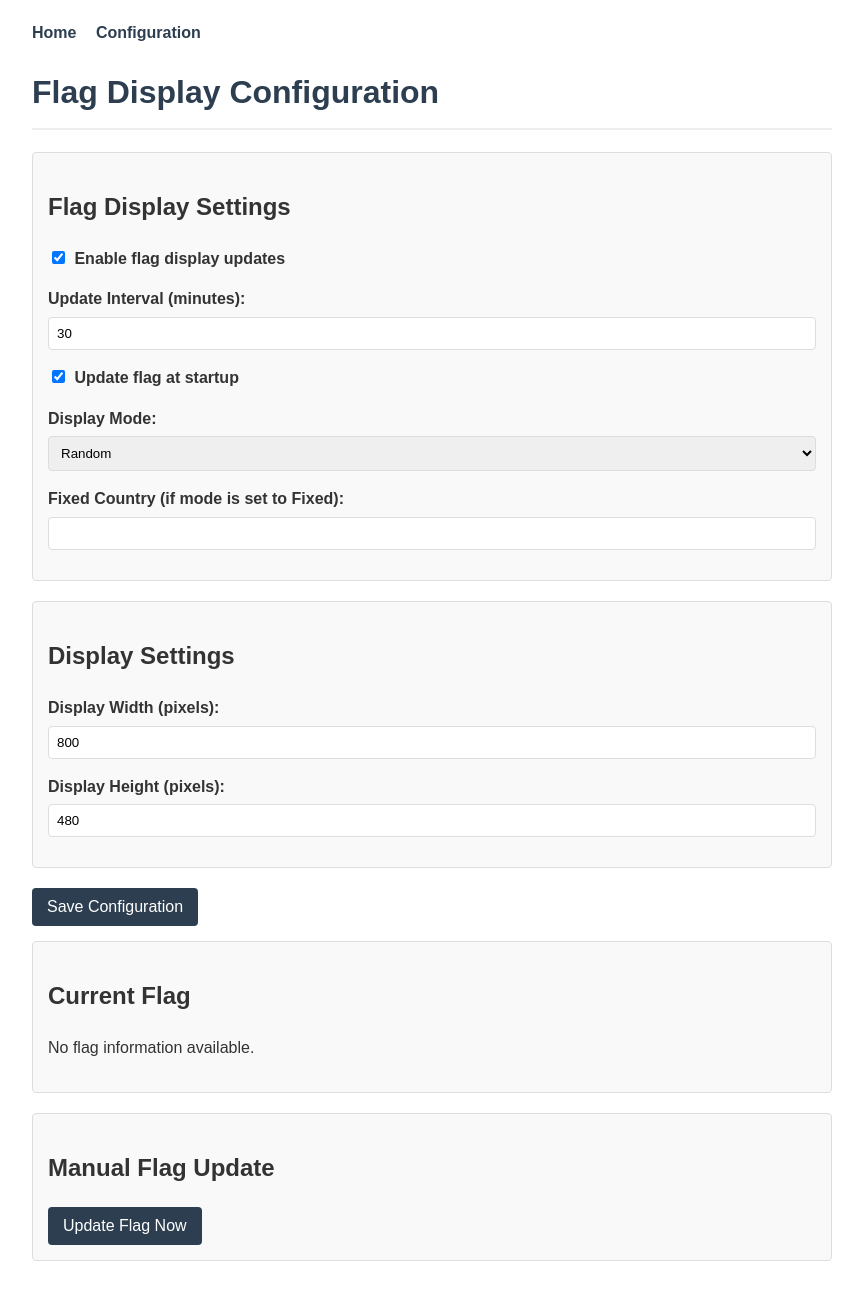
After one commit to CHaerem/Flags, a Flask app: page /config in a window 1280 px wide. The commit adds this page. Shown: the whole page, without its empty margins (208-1071 px from the left). Run offline with Flask 3, Linux system fonts and the light colour scheme.

Commit message:
Add configuration management for flag display settings and implement UI for configuration page

```diff
--- a/app/routes.py
+++ b/app/routes.py
@@ -1,7 +1,16 @@
 import os
 import json
 import subprocess
-from flask import Blueprint, render_template, request, jsonify, make_response, current_app, send_from_directory
+import sys
+from flask import Blueprint, render_template, request, jsonify, make_response, current_app, send_from_directory, redirect, url_for
+
+# Add scripts directory to path so we can import from it
+current_dir = os.path.dirname(os.path.abspath(__file__))
+scripts_dir = os.path.join(os.path.dirname(current_dir), "scripts")
+sys.path.append(scripts_dir)
+
+# Import configuration manager
+from scripts.config_manager import load_config, save_config, update_flag_display_settings
 
 # Create blueprint
 main = Blueprint('main', __name__)
@@ -11,11 +20,82 @@ def index():
     """Render the main page"""
     return render_template('index.html')
 
+@main.route('/config', methods=['GET', 'POST'])
+def config():
+    """Configuration page for flag display settings"""
+    message = None
+    success = False
+
+    # Load the current configuration
+    config = load_config()
+
+    if request.method == 'POST':
+        try:
+            # Update flag display settings
+            flag_settings = {
+                'enabled': 'enabled' in request.form,
+                'update_interval_minutes': int(request.form.get('update_interval', 30)),
+                'update_at_startup': 'update_at_startup' in request.form,
+                'mode': request.form.get('display_mode', 'random'),
+                'fixed_country': request.form.get('fixed_country', '')
+            }
+
+            # Update display settings
+            config['display'] = {
+                'width': int(request.form.get('display_width', 800)),
+                'height': int(request.form.get('display_height', 480))
+            }
+
+            # Update the configuration
+            config['flag_display'] = flag_settings
+            save_config(config)
+
+            message = "Configuration saved successfully!"
+            success = True
+
+            # Reload the configuration to get the updated values
+            config = load_config()
+        except Exception as e:
+            message = f"Error saving configuration: {str(e)}"
+            success = False
+
+    # Render the configuration page with the current settings
+    return render_template('config.html', config=config, message=message, success=success)
+
+@main.route('/update-flag', methods=['POST'])
+def update_flag_now():
+    """Manually trigger a flag update"""
+    try:
+        # Get the base directory path
+        base_dir = os.path.dirname(os.path.dirname(os.path.abspath(__file__)))
+        script = os.path.join(base_dir, "scripts", "main.py")
+
+        # Run the script to update the flag
+        cmd = ["python3", script]
+
+        # If we're on a Raspberry Pi or Linux system, use sudo
+        if os.name != "nt":  # Not Windows
+            cmd = ["sudo", "-u", "chris", "python3", script]
+
+        proc = subprocess.run(cmd, capture_output=True, text=True)
+
+        if proc.returncode != 0:
+            return redirect(url_for('main.config', message=f"Error updating flag: {proc.stderr.strip()}", success=False))
+
+        return redirect(url_for('main.config', message="Flag updated successfully!", success=True))
+    except Exception as e:
+        return redirect(url_for('main.config', message=f"Error updating flag: {str(e)}", success=False))
+
 @main.route('/static/data/flag.json')
 def flag_json():
     """Serve the flag.json data file"""
     try:
-        # Use current_flag.json instead of flag.json
+        # First try the config file
+        config = load_config()
+        if config and 'current_flag' in config and config['current_flag'].get('country'):
+            return jsonify(config['current_flag'])
+
+        # Fallback to current_flag.json for backward compatibility
         current_flag_path = os.path.join(current_app.root_path, '..', 'current_flag.json')
 
         if os.path.exists(current_flag_path):
--- /dev/null
+++ b/app/templates/config.html
@@ -0,0 +1,168 @@
+<!DOCTYPE html>
+<html lang="en">
+<head>
+    <meta charset="UTF-8">
+    <meta name="viewport" content="width=device-width, initial-scale=1.0">
+    <title>Flag Display Configuration</title>
+    <style>
+        body {
+            font-family: Arial, sans-serif;
+            line-height: 1.6;
+            max-width: 800px;
+            margin: 0 auto;
+            padding: 20px;
+            color: #333;
+        }
+        h1 {
+            color: #2c3e50;
+            border-bottom: 2px solid #eee;
+            padding-bottom: 10px;
+        }
+        .form-group {
+            margin-bottom: 15px;
+        }
+        label {
+            display: block;
+            margin-bottom: 5px;
+            font-weight: bold;
+        }
+        input[type="text"],
+        input[type="number"],
+        select {
+            width: 100%;
+            padding: 8px;
+            border: 1px solid #ddd;
+            border-radius: 4px;
+            box-sizing: border-box;
+        }
+        input[type="checkbox"] {
+            margin-right: 5px;
+        }
+        button {
+            background-color: #2c3e50;
+            color: white;
+            padding: 10px 15px;
+            border: none;
+            border-radius: 4px;
+            cursor: pointer;
+            font-size: 16px;
+        }
+        button:hover {
+            background-color: #1a252f;
+        }
+        .card {
+            border: 1px solid #ddd;
+            border-radius: 4px;
+            padding: 15px;
+            margin-bottom: 20px;
+            background-color: #f9f9f9;
+        }
+        .status {
+            margin-top: 20px;
+            padding: 10px;
+            border-radius: 4px;
+        }
+        .success {
+            background-color: #d4edda;
+            color: #155724;
+        }
+        .error {
+            background-color: #f8d7da;
+            color: #721c24;
+        }
+        .nav {
+            margin-bottom: 20px;
+        }
+        .nav a {
+            margin-right: 15px;
+            color: #2c3e50;
+            text-decoration: none;
+            font-weight: bold;
+        }
+        .nav a:hover {
+            text-decoration: underline;
+        }
+    </style>
+</head>
+<body>
+    <div class="nav">
+        <a href="/">Home</a>
+        <a href="/config">Configuration</a>
+    </div>
+
+    <h1>Flag Display Configuration</h1>
+
+    {% if message %}
+    <div class="status {% if success %}success{% else %}error{% endif %}">
+        {{ message }}
+    </div>
+    {% endif %}
+
+    <form method="POST">
+        <div class="card">
+            <h2>Flag Display Settings</h2>
+            <div class="form-group">
+                <label>
+                    <input type="checkbox" name="enabled" {% if config.flag_display.enabled %}checked{% endif %}>
+                    Enable flag display updates
+                </label>
+            </div>
+            <div class="form-group">
+                <label for="update_interval">Update Interval (minutes):</label>
+                <input type="number" id="update_interval" name="update_interval" value="{{ config.flag_display.update_interval_minutes }}" min="1" required>
+            </div>
+            <div class="form-group">
+                <label>
+                    <input type="checkbox" name="update_at_startup" {% if config.flag_display.update_at_startup %}checked{% endif %}>
+                    Update flag at startup
+                </label>
+            </div>
+            <div class="form-group">
+                <label for="display_mode">Display Mode:</label>
+                <select id="display_mode" name="display_mode">
+                    <option value="random" {% if config.flag_display.mode == 'random' %}selected{% endif %}>Random</option>
+                    <option value="fixed" {% if config.flag_display.mode == 'fixed' %}selected{% endif %}>Fixed Country</option>
+                </select>
+            </div>
+            <div class="form-group">
+                <label for="fixed_country">Fixed Country (if mode is set to Fixed):</label>
+                <input type="text" id="fixed_country" name="fixed_country" value="{{ config.flag_display.fixed_country }}">
+            </div>
+        </div>
+
+        <div class="card">
+            <h2>Display Settings</h2>
+            <div class="form-group">
+                <label for="display_width">Display Width (pixels):</label>
+                <input type="number" id="display_width" name="display_width" value="{{ config.display.width }}" min="1" required>
+            </div>
+            <div class="form-group">
+                <label for="display_height">Display Height (pixels):</label>
+                <input type="number" id="display_height" name="display_height" value="{{ config.display.height }}" min="1" required>
+            </div>
+        </div>
+
+        <div class="form-group">
+            <button type="submit">Save Configuration</button>
+        </div>
+    </form>
+
+    <div class="card">
+        <h2>Current Flag</h2>
+        {% if config.current_flag.country %}
+        <p><strong>Country:</strong> {{ config.current_flag.country }} {{ config.current_flag.emoji }}</p>
+        <p><strong>Info:</strong> {{ config.current_flag.info }}</p>
+        <p><strong>Last Updated:</strong> {{ config.current_flag.timestamp }}</p>
+        {% else %}
+        <p>No flag information available.</p>
+        {% endif %}
+    </div>
+
+    <div class="card">
+        <h2>Manual Flag Update</h2>
+        <form method="POST" action="/update-flag">
+            <button type="submit">Update Flag Now</button>
+        </form>
+    </div>
+</body>
+</html>
--- /dev/null
+++ b/config/config.json
@@ -0,0 +1,20 @@
+{
+  "flag_display": {
+    "enabled": true,
+    "update_interval_minutes": 30,
+    "update_at_startup": true,
+    "mode": "random",
+    "fixed_country": "",
+    "last_updated": ""
+  },
+  "display": {
+    "width": 800,
+    "height": 480
+  },
+  "current_flag": {
+    "country": "",
+    "info": "",
+    "emoji": "",
+    "timestamp": ""
+  }
+}
--- a/requirements.txt
+++ b/requirements.txt
@@ -3,3 +3,4 @@ Pillow
 waveshare-epd
 Flask
 flask-cors
+APScheduler==3.10.4
```
Also changed, not shown: app/templates/index.html (+22 -0 lines), run.py (+59 -2 lines), scripts/config_manager.py (added, +119 -0 lines), scripts/main.py (+35 -28 lines).
